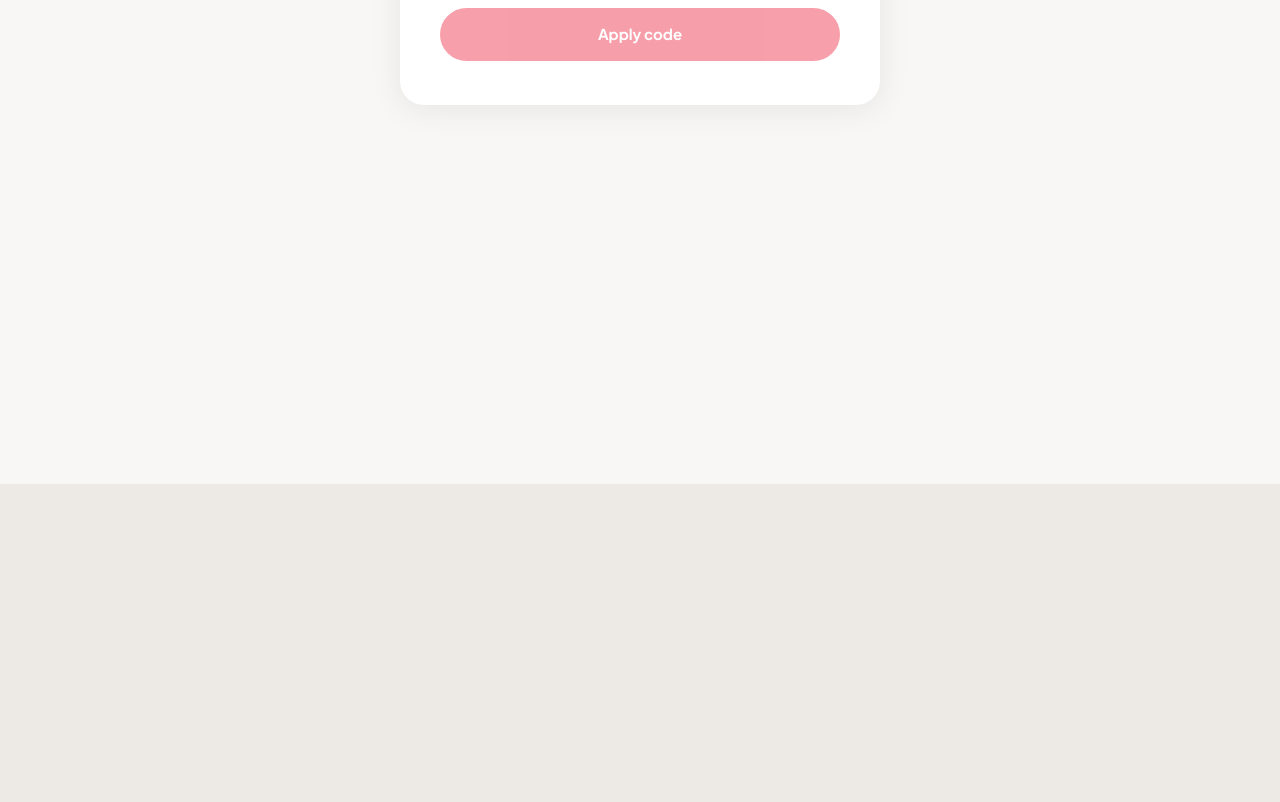
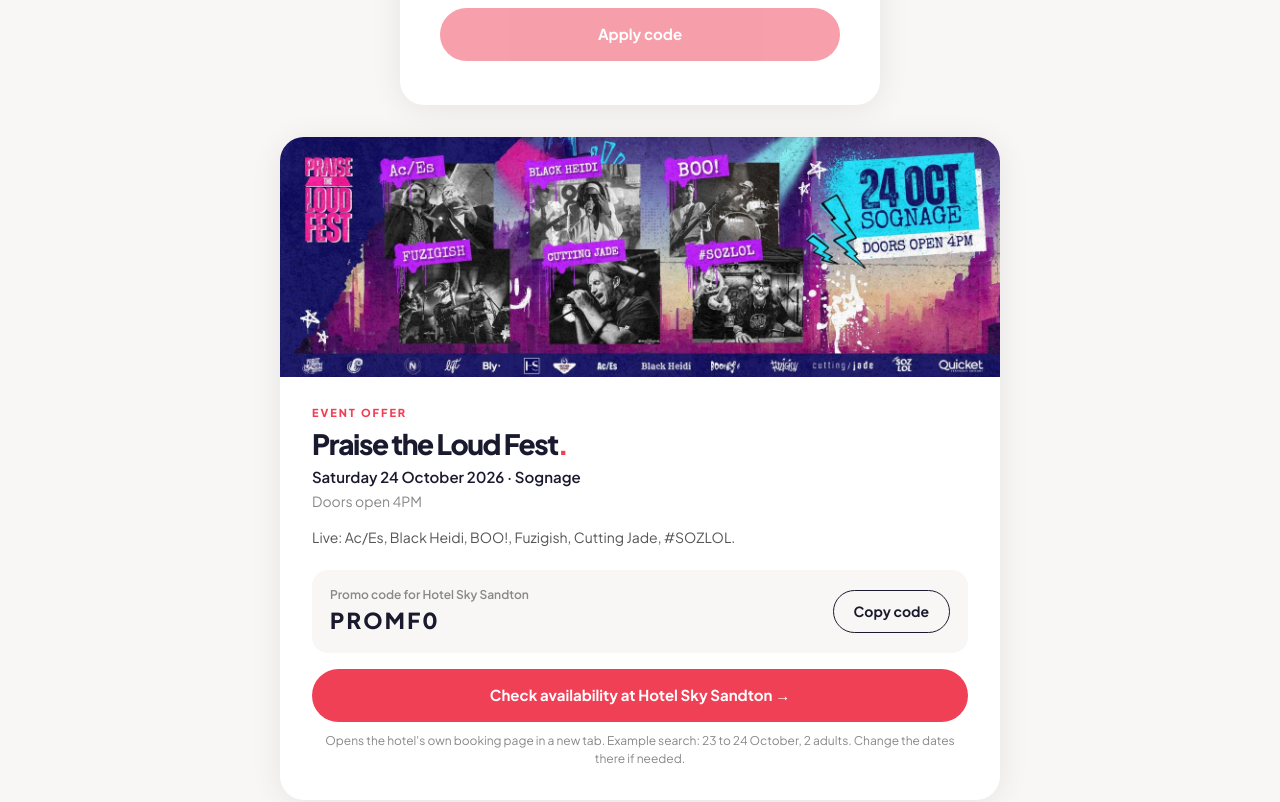
Before and after one commit to blystay-ux/BlyBly, a React (Vite) app: page /promo in a window 1280 px wide. Shown: the part 380-1182 px from the top of the page. Before the commit the page ends 864 px from the top, so only its background shows below. Built offline with nearby package versions, Linux system fonts and the light colour scheme; no server answers.

Commit message:
Promo page: Praise the Loud event offer

```diff
--- a/src/pages/PromoCode.jsx
+++ b/src/pages/PromoCode.jsx
@@ -6,7 +6,8 @@ const s = {
   page: {
     minHeight: '100vh', background: '#F8F7F5',
     padding: '60px 20px 80px', display: 'flex',
-    alignItems: 'flex-start', justifyContent: 'center',
+    alignItems: 'center', justifyContent: 'flex-start',
+    flexDirection: 'column', gap: 32,
   },
   card: {
     width: '100%', maxWidth: 480, background: '#fff',
@@ -50,6 +51,66 @@ const s = {
     background: 'transparent', color: '#888', fontWeight: 600, fontSize: 14,
     border: '1.5px solid #e2e0db', cursor: 'pointer',
   },
+}
+
+// Featured events with a partner-hotel offer. Add new entries here.
+const EVENT_OFFERS = [
+  {
+    id: 'praise-the-loud',
+    title: 'Praise the Loud Fest',
+    image: '/images/events/praise-the-loud.jpg',
+    imageAlt: 'Praise the Loud Fest poster: Ac/Es, Black Heidi, BOO!, Fuzigish, Cutting Jade and #SOZLOL, 24 October at Sognage, doors open 4PM',
+    date: 'Saturday 24 October 2026',
+    venue: 'Sognage',
+    doors: 'Doors open 4PM',
+    lineup: ['Ac/Es', 'Black Heidi', 'BOO!', 'Fuzigish', 'Cutting Jade', '#SOZLOL'],
+    hotel: 'Hotel Sky Sandton',
+    code: 'PROMF0',
+    url: 'https://direct-book.com/properties/HotelSkySandtonDIRECT?locale=en&items[0][adults]=2&items[0][children]=0&items[0][infants]=0&currency=ZAR&checkInDate=2026-10-23&checkOutDate=2026-10-24&trackPage=yes&promocode=PROMF0',
+  },
+]
+
+function EventOffer({ ev }) {
+  const [copied, setCopied] = useState(false)
+  async function copy() {
+    try {
+      await navigator.clipboard.writeText(ev.code)
+      setCopied(true)
+      setTimeout(() => setCopied(false), 2000)
+    } catch (e) { /* clipboard unavailable: the code is shown on screen anyway */ }
+  }
+  return (
+    <section style={{ width: '100%', maxWidth: 720, background: '#fff', borderRadius: 24, overflow: 'hidden', boxShadow: '0 4px 32px rgba(0,0,0,0.08)' }}>
+      <img src={ev.image} alt={ev.imageAlt} style={{ display: 'block', width: '100%', height: 'auto' }} />
+      <div style={{ padding: '28px 32px 32px' }}>
+        <div style={s.eyebrow}>Event offer</div>
+        <h2 style={{ ...s.heading, fontSize: 28, margin: '0 0 6px' }}>
+          {ev.title}<span style={{ color: '#ef4056' }}>.</span>
+        </h2>
+        <div style={{ fontSize: 15, color: '#1a1a2e', fontWeight: 600 }}>{ev.date} · {ev.venue}</div>
+        <div style={{ fontSize: 14, color: '#888', marginTop: 2 }}>{ev.doors}</div>
+        <div style={{ fontSize: 14, color: '#555', marginTop: 14, lineHeight: 1.6 }}>
+          Live: {ev.lineup.join(', ')}.
+        </div>
+        <div style={{ marginTop: 22, padding: '16px 18px', borderRadius: 16, background: '#F8F7F5', display: 'flex', flexWrap: 'wrap', alignItems: 'center', justifyContent: 'space-between', gap: 12 }}>
+          <div>
+            <div style={{ fontSize: 12, color: '#888', fontWeight: 600 }}>Promo code for {ev.hotel}</div>
+            <div style={{ fontSize: 22, fontWeight: 800, letterSpacing: '0.1em', color: '#1a1a2e' }}>{ev.code}</div>
+          </div>
+          <button type="button" onClick={copy} style={{ padding: '10px 20px', borderRadius: 99, border: '1.5px solid #1a1a2e', background: 'transparent', color: '#1a1a2e', fontWeight: 700, fontSize: 14, cursor: 'pointer', fontFamily: 'var(--font-body)' }}>
+            {copied ? 'Copied' : 'Copy code'}
+          </button>
+        </div>
+        <a href={ev.url} target="_blank" rel="noopener noreferrer"
+          style={{ display: 'block', marginTop: 16, textAlign: 'center', padding: '15px', borderRadius: 99, background: '#ef4056', color: '#fff', fontWeight: 700, fontSize: 15, textDecoration: 'none', fontFamily: 'var(--font-display)' }}>
+          Check availability at {ev.hotel} →
+        </a>
+        <div style={{ marginTop: 10, fontSize: 12, color: '#888', textAlign: 'center', lineHeight: 1.5 }}>
+          Opens the hotel&apos;s own booking page in a new tab. Example search: 23 to 24 October, 2 adults. Change the dates there if needed.
+        </div>
+      </div>
+    </section>
+  )
 }
 
 export default function PromoCode() {
@@ -171,6 +232,8 @@ export default function PromoCode() {
           </>
         )}
       </div>
+
+      {EVENT_OFFERS.map(ev => <EventOffer key={ev.id} ev={ev} />)}
     </main>
   )
 }
```
Also changed, not shown: public/images/events/praise-the-loud.jpg (added).
